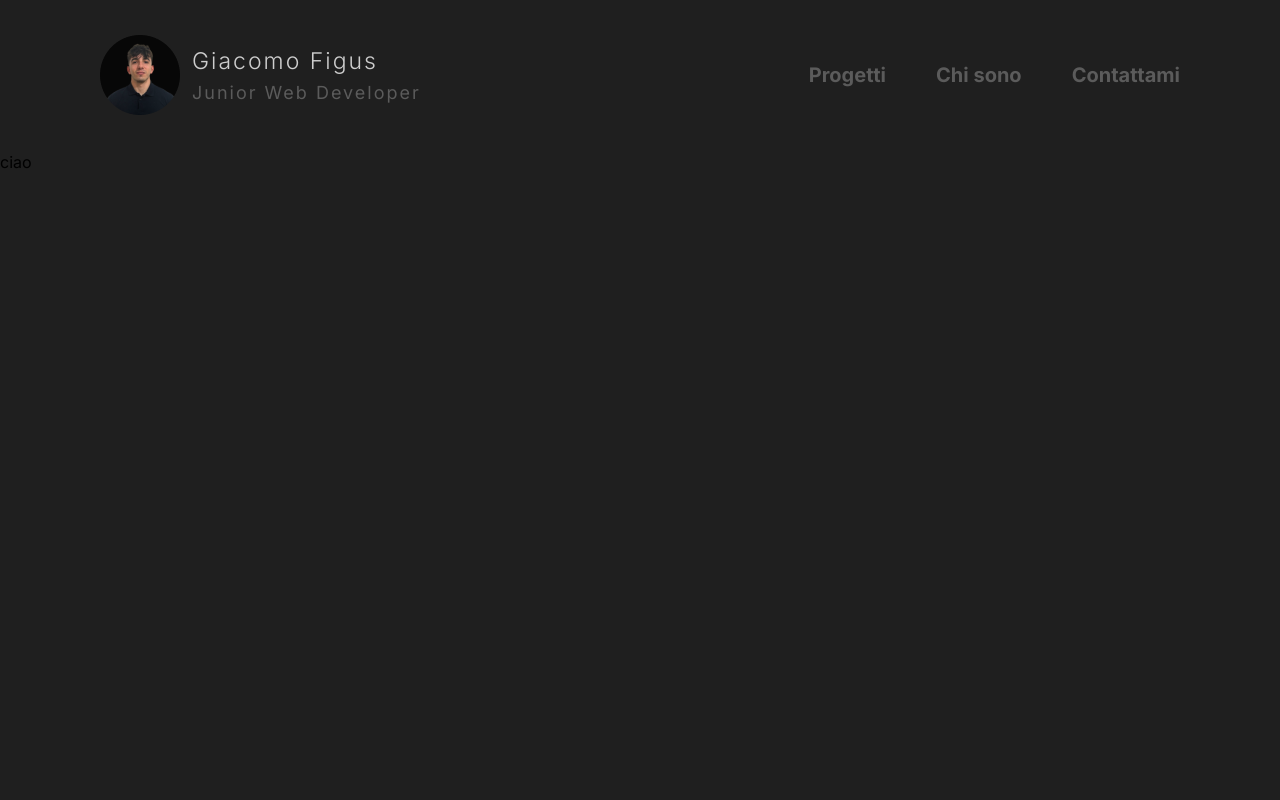
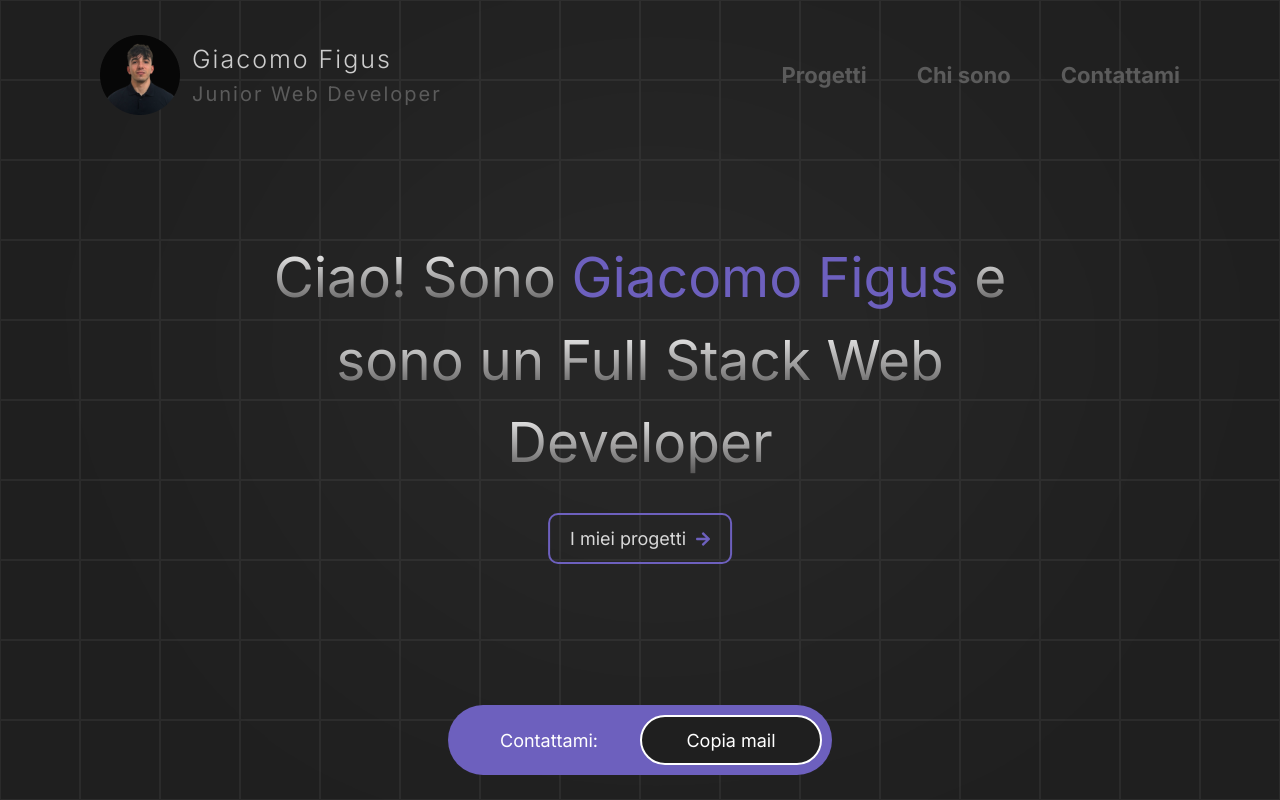
Before and after one commit to giacomofigus/portfolio, a Vue app: page / in a window 1280 px wide. Built offline with nearby package versions, Linux system fonts and the light colour scheme.

Commit message:
feat: Jumbo main

```diff
--- a/package.json
+++ b/package.json
@@ -9,6 +9,11 @@
     "preview": "vite preview"
   },
   "dependencies": {
+    "@fortawesome/fontawesome-svg-core": "^1.2.36",
+    "@fortawesome/free-brands-svg-icons": "^5.15.4",
+    "@fortawesome/free-regular-svg-icons": "^5.15.4",
+    "@fortawesome/free-solid-svg-icons": "^5.15.4",
+    "@fortawesome/vue-fontawesome": "^3.0.8",
     "vue": "^3.4.31",
     "vue-router": "^4.4.3"
   },
--- a/src/components/Header/AppHeader.vue
+++ b/src/components/Header/AppHeader.vue
@@ -60,7 +60,7 @@ export default {
         top: 0;
         left: 0;
         right: 0;
-
+        z-index: 100;
     }
 
     nav{
@@ -69,21 +69,22 @@ export default {
 
         h4{
             color: #CDCDCD;
-            font-size: 23px;
+            font-size: 25px;
             font-weight: 300;
             letter-spacing: 2px;
         }
         h5{
             color: #5B5B5B;
-            font-size: 18px;
+            font-size: 20px;
             letter-spacing: 2px;
         }
         ul{
             gap: 50px;
             li{
                 color: #5B5B5B;
-                font-size: 20px;
+                font-size: 22px;
                 font-weight: 700;
+                z-index: 100;
             }
             li:hover{
                 color: #CDCDCD;
@@ -190,9 +191,9 @@ export default {
                 }
             }
 
-            .propic{
-                filter: drop-shadow(20px 20px 100px #ffffff);
-            }
+            // .propic{
+            //     filter: drop-shadow(20px 20px 100px #ffffff);
+            // }
 
             .sidebar{
 
--- a/src/components/Main/AppMain.vue
+++ b/src/components/Main/AppMain.vue
@@ -1,21 +1,230 @@
 <script>
   export default {
     name: "AppMain",
-    components: {
-
-    }
+    components: {}
   }
 </script>
 
 <template>
-  <main>
-    ciao
+  <main class="">
+    <div class="container-1">
+      <!-- Background -->
+      <div class="bg-squares absolute">
+        <div class="square" v-for="(square, index) in 24 * 12"></div>
+
+        <!-- Jumbo -->
+        <div class="jumbo">
+          <h1>
+            <span class="gradient-text">Ciao! Sono </span>
+            <span class="purple">Giacomo Figus</span>
+            <span class="gradient-text"> e sono un Full Stack Web Developer</span>
+          </h1>
+
+          <a href="#" class="projects-button pulse">
+            I miei progetti
+            <fa class="arrow fa" icon="arrow-right" />
+          </a>
+
+          <div class="contactme">
+            <div>
+              Contattami:
+            </div>
+            <div class="mail">
+              Copia mail
+            </div>
+          </div>
+        </div>
+
+
+
+
+      </div>
+    </div>
   </main>
 </template>
 
 <style lang="scss" scoped>
-  main{
-    margin-top: 150px;
-    height: calc(100vh - 150px);
+  main {
+    position: relative;
+
+    .bg-squares {
+      position: relative;
+      left: 0;
+      top: 0;
+      width: 100%;
+      height: 100vh;
+      display: grid;
+      grid-template-columns: repeat(auto-fit, minmax(80px, 1fr));
+      grid-auto-rows: 80px;
+      overflow: hidden;
+      z-index: 1;
+      height: 100vh;
+      transform: rotate(180deg);
+
+
+      .square {
+        border: 1px solid rgba(91, 91, 91, 0.2);
+        box-sizing: border-box;
+      }
+
+      .jumbo {
+        position: relative;
+
+        position: absolute;
+        width: 100%;
+        height: 100%;
+        top: 50%;
+        left: 50%;
+        transform: translate(-50%, -50%);
+        display: flex;
+        align-items: center;
+        justify-content: center;
+        flex-direction: column-reverse;
+        z-index: 2;
+
+
+        .contactme{
+          position: absolute;
+          top: 60px;
+          padding: 10px;
+          right: 50%;
+          left: 50%;
+          transform: translate(-50%, -50%) rotate(180deg);
+          background-color: #6D60BE;
+          color: white;
+          width: 30%;
+          border-radius: 50px;
+          display: flex;
+
+          div{
+            width: 50%;
+            text-align: center;
+            display: flex;
+            justify-content: center;
+            align-items: center;
+            font-size: 18px;
+          }
+
+          .mail{
+            background-color: #1F1F1F;
+            border-radius: 50px;
+            height: 50px;
+            border: 2px solid white;
+          }
+        }
+
+
+        h1 {
+          font-size: 55px;
+          text-align: center;
+          width: 60%;
+          filter: drop-shadow(10px 10px 200px #ffffff);
+          transform: rotate(180deg);
+
+          .gradient-text {
+            background: linear-gradient(#FFFFFF, #555454);
+            -webkit-background-clip: text;
+            -webkit-text-fill-color: transparent;
+            background-clip: text;
+            text-fill-color: transparent;
+          }
+
+          .purple {
+            color: #6D60BE;
+          }
+        }
+
+        .projects-button {
+          margin-bottom: 30px;
+          border: 2px solid #6D60BE;
+          color: #D9D9D9;
+          padding: 10px 20px;
+          font-size: 18px;
+          border-radius: 10px;
+          display: flex;
+          align-items: center;
+          gap: 10px;
+          cursor: pointer;
+          background-color: transparent;
+          transition: color 0.3s ease;
+          position: relative;
+          overflow: hidden;
+          transform: rotate(180deg);
+
+          .arrow {
+            font-size: 16px;
+            color: #6D60BE;
+            transition: transform 0.3s ease;
+          }
+
+          &:hover,
+          &:focus {
+            color: #FFFFFF;
+            animation: pulse 1s;
+            box-shadow: 0 0 0 2em transparent;
+          }
+
+          &:hover .arrow {
+            transform: translateX(5px);
+          }
+        }
+
+        .projects-button:hover,
+        .projects-button:focus {
+          animation: pulse 1s;
+          box-shadow: 0 0 0 2em transparent;
+        }
+
+        @keyframes pulse {
+          0% { box-shadow: 0 0 0 0 var(--hover); }
+        }
+
+
+      }
+    }
+  }
+
+  @media screen and (max-width: 1024px) {
+    main {
+      .bg-squares{
+        .jumbo {
+          h1 {
+            width: 90%;
+            font-size: 45px;
+          }
+
+          .contactme{
+            width: 50%;
+            padding: 5px;
+
+            .mail{
+              background-color: #1F1F1F;
+              border-radius: 50px;
+              height: 50px;
+              border: 2px solid white;
+            }
+          }
+        }
+
+      }
+    }
+  }
+
+  @media screen and (max-width: 425px) {
+    main {
+      .bg-squares{
+        .jumbo {
+          h1 {
+            width: 90%;
+            font-size: 40px;
+          }
+
+          .contactme{
+            width: 80%;
+          }
+        }
+
+      }
+    }
   }
 </style>
--- a/src/main.js
+++ b/src/main.js
@@ -4,4 +4,9 @@ import { router } from './router'
 import './assets/style.css'
 import App from './App.vue'
 
-createApp(App).use(router).mount('#app')
+import { FontAwesomeIcon } from '@fortawesome/vue-fontawesome'
+import { library } from '@fortawesome/fontawesome-svg-core'
+import { fas } from '@fortawesome/free-solid-svg-icons'
+library.add(fas);
+
+createApp(App).component('fa', FontAwesomeIcon).use(router).mount('#app')
```
Also changed, not shown: 1 other file (tests, documents, lock files or other folders).
